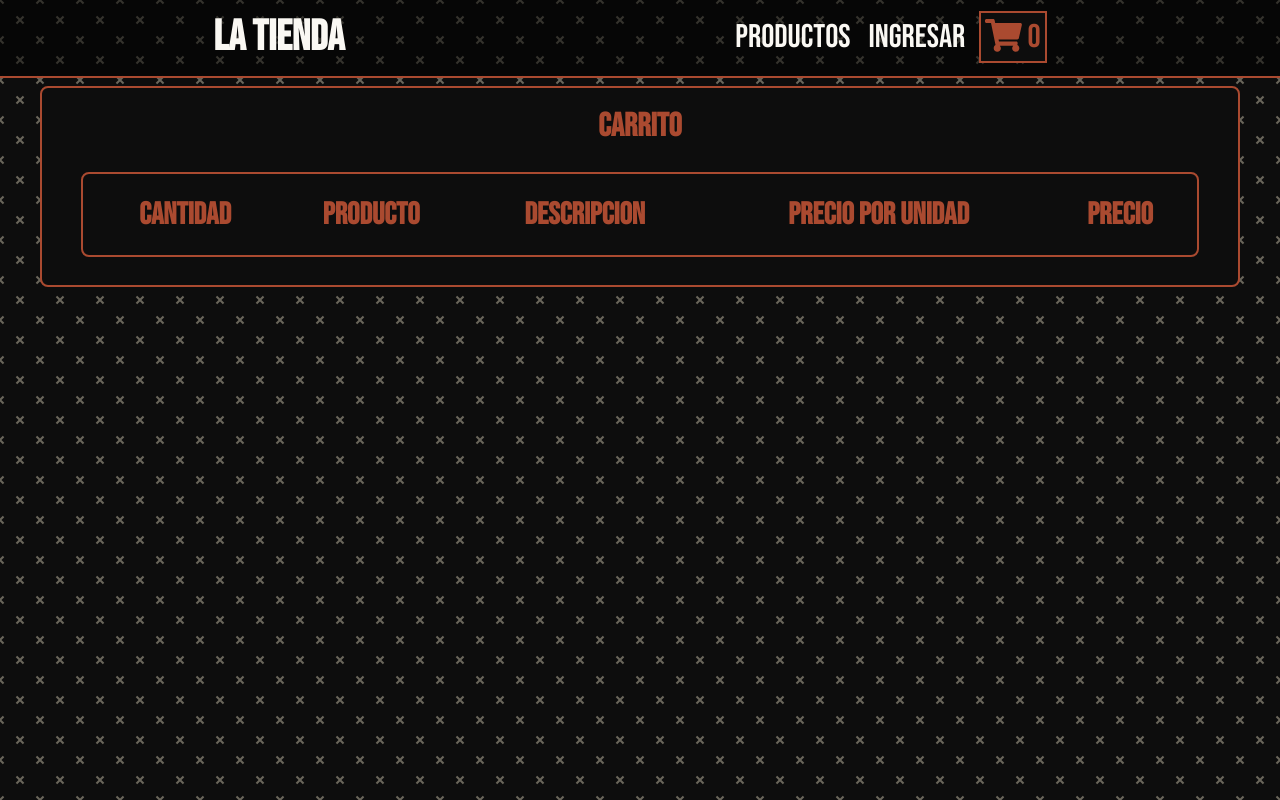
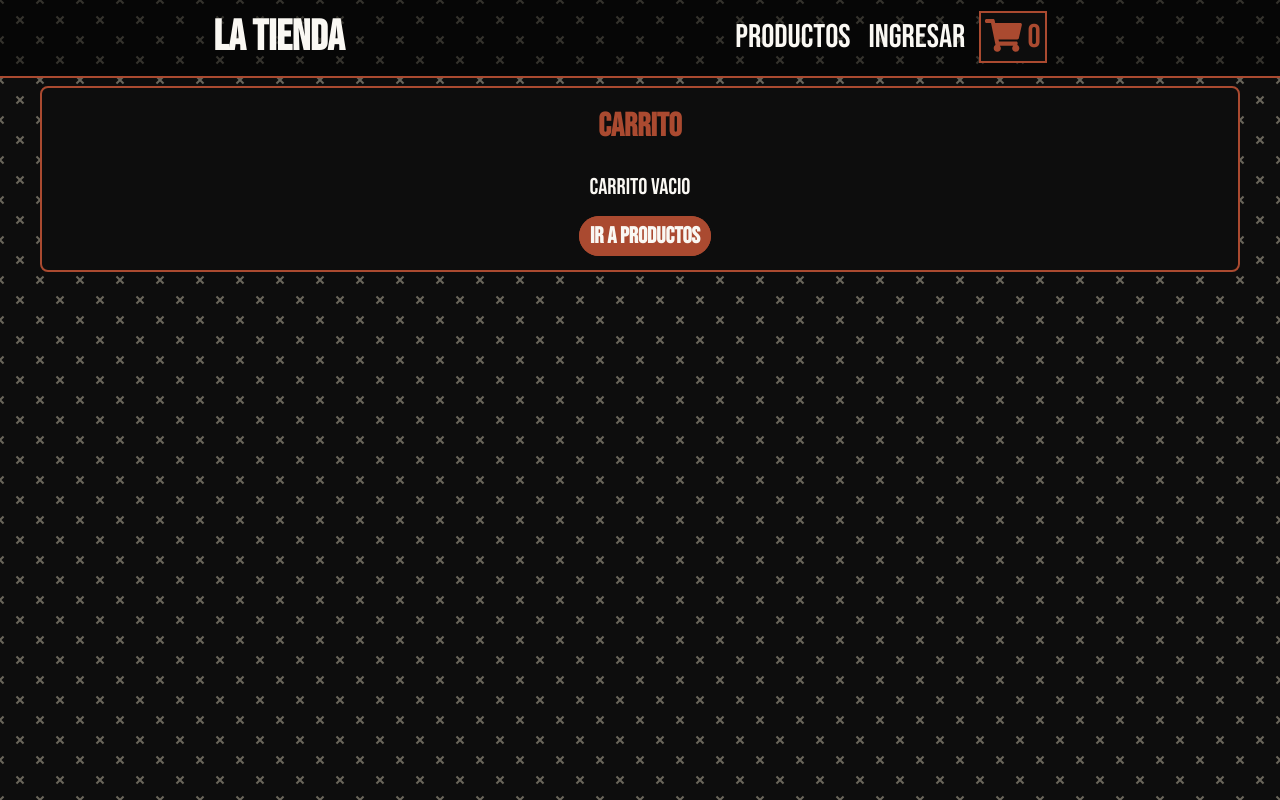
Before and after one commit to JCFavaretto/proyecto-final-coder, a React (Create React App) app: page /carrito in a window 1280 px wide. Built offline with nearby package versions, Linux system fonts and the light colour scheme.

Commit message:
Desafio 10 completo

```diff
--- a/src/components/CartTable/CartTable.css
+++ b/src/components/CartTable/CartTable.css
@@ -1,10 +1,11 @@
-.head {
+.head tr {
     font-size: calc(1.8rem + 1vw);
     color: var(--color-fuente3);
-    border-bottom: 1px solid var(--color-fuente3);
 }
 
 
 .body {
     font-size: calc(0.8rem + 1vw);
+    color: var(--color-fuente3);
+    background-color: var(--color-fondo2);
 }
--- a/src/components/CartTable/CartTable.jsx
+++ b/src/components/CartTable/CartTable.jsx
@@ -11,8 +11,8 @@ const CartTable = () => {
           <th>Cantidad</th>
           <th>Producto</th>
           <th>Descripcion</th>
-          <th>Precio por unidad</th>
-          <th>Precio</th>
+          <th>Precio </th>
+          <th>Total </th>
         </tr>
       </thead>
       <tbody className="body">
--- a/src/components/ItemCount/ItemCount.js
+++ b/src/components/ItemCount/ItemCount.js
@@ -7,7 +7,8 @@ import "./ItemCount.css";
 
 export default function ItemCount({ initial, max, min, onAdd }) {
   const [count, setCount] = useState(initial);
-  const [cart, setCart] = useContext(Carrito);
+
+  const [cart, setCart, addToCart] = useContext(Carrito); //eslint-disable-line
   const history = useHistory();
 
   const { producto } = useProduct();
@@ -19,13 +20,6 @@ export default function ItemCount({ initial, max, min, onAdd }) {
     title,
     secure_thumbnail,
     price,
-  };
-  const addToCart = () => {
-    if (Array.isArray(cart)) {
-      setCart(() => [...cart, cartItem]);
-    } else {
-      setCart(() => cartItem);
-    }
   };
 
   useEffect(() => {
@@ -53,18 +47,11 @@ export default function ItemCount({ initial, max, min, onAdd }) {
 
   const onFormSubmit = (e) => {
     e.preventDefault();
-    addToCart();
+    addToCart(cartItem);
     setTimeout(() => {
       if (count > 0) history.push("/productos");
     }, 500);
   };
-  /* //Cuando quiero usar esta funcion en el onChange dele input no la ejecuta.
-
-  const handleChange = () => {
-    onAdd(count);
-  };
-
-  */
 
   return (
     <form className="item-count" onSubmit={onFormSubmit}>
--- a/src/context/cartContext.jsx
+++ b/src/context/cartContext.jsx
@@ -7,8 +7,18 @@ export const CartProvider = ({ children }) => {
 
   console.log(cart);
 
+  const addToCart = (cartItem) => {
+    if (Array.isArray(cart)) {
+      setCart(() => [...cart, cartItem]);
+    } else {
+      setCart(() => cartItem);
+    }
+  };
+
   return (
-    <Carrito.Provider value={[cart, setCart]}>{children}</Carrito.Provider>
+    <Carrito.Provider value={[cart, setCart, addToCart]}>
+      {children}
+    </Carrito.Provider>
   );
 };
 
--- /dev/null
+++ b/src/pages/Cart/Cart.css
@@ -0,0 +1,9 @@
+.vacio {
+    font-size: calc(1rem + 1vw);
+}
+
+.btn-prod {
+    text-decoration: none;
+    font-size: calc(2rem + 1vw);
+    padding: 5rem 2rem;
+}
--- a/src/pages/Cart/Cart.js
+++ b/src/pages/Cart/Cart.js
@@ -1,11 +1,25 @@
-import React from "react";
+import React, { useContext } from "react";
+import carrito from "../../context/cartContext";
 import CartTable from "../../components/CartTable/CartTable";
+import { Link } from "react-router-dom";
+import "./Cart.css";
 
 const Cart = () => {
+  const [cart] = useContext(carrito);
+
   return (
     <div className="home contenedor">
       <h1 className="saludo">Carrito</h1>
-      <CartTable />
+      {cart.length > 0 ? (
+        <CartTable />
+      ) : (
+        <React.Fragment>
+          <p className="vacio">CARRITO VACIO </p>
+          <Link to="/productos" className="btn btn-prod">
+            IR A PRODUCTOS
+          </Link>
+        </React.Fragment>
+      )}
     </div>
   );
 };
```
Also changed, not shown: src/components/NavBar/ItemNav.js (+8 -24 lines).
